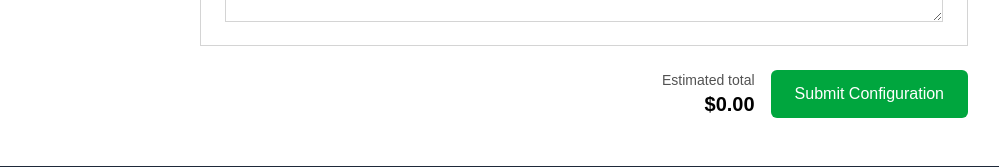
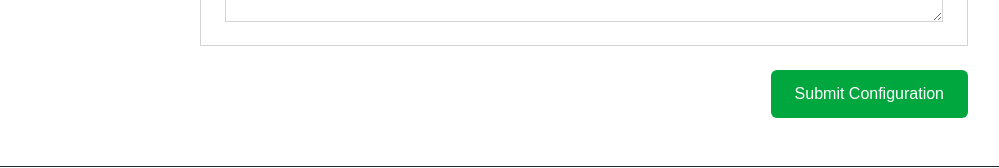
Before and after one commit to BrandonMLeyva/DansComputerRepair, a Next.js app: page /create-computer-configuration-form in a window 1280 px wide. Shown: the part 1002-1170 px from the top of the page, without its empty margins (56-1055 px from the left). Built offline with nearby package versions, Linux system fonts and the light colour scheme; no server answers.

Commit message:
Delete the estimated total for configuration form

```diff
--- a/package.json
+++ b/package.json
@@ -9,6 +9,9 @@
     "lint": "eslint"
   },
   "dependencies": {
+    "@supabase/ssr": "^0.7.0",
+    "@supabase/supabase-js": "^2.78.0",
+    "dayjs": "^1.11.19",
     "lucide-react": "^0.546.0",
     "next": "15.5.5",
     "react": "19.1.0",
--- a/src/app/create-computer-configuration-form/page.js
+++ b/src/app/create-computer-configuration-form/page.js
@@ -14,18 +14,6 @@ export default function CreateComputerConfigurationForm() {
     const [coolings, setCoolings] = useState([])
     const [operatingSystems, setOperatingSystems] = useState([])
     const [networkings, setNetworkings] = useState([])
-    // track current selections so we can compute totals client-side
-    const [selectedCpu, setSelectedCpu] = useState('')
-    const [selectedGpu, setSelectedGpu] = useState('')
-    const [selectedMotherboard, setSelectedMotherboard] = useState('')
-    const [selectedMemory, setSelectedMemory] = useState('')
-    const [selectedStorage, setSelectedStorage] = useState('')
-    const [selectedPsu, setSelectedPsu] = useState('')
-    const [selectedCase, setSelectedCase] = useState('')
-    const [selectedCooling, setSelectedCooling] = useState('')
-    const [selectedOS, setSelectedOS] = useState('')
-    const [selectedNetworking, setSelectedNetworking] = useState('')
-    const [totalPrice, setTotalPrice] = useState(0)
 
     useEffect(() => {
         const types = [
@@ -83,23 +71,6 @@ export default function CreateComputerConfigurationForm() {
             el.classList.remove('text-gray-400')
             el.classList.add('text-black')
         }
-
-        // update selection state for total calculations
-        const name = el.name
-        const val = el.value
-        switch (name) {
-            case 'cpu': setSelectedCpu(val); break
-            case 'gpu': setSelectedGpu(val); break
-            case 'motherboard': setSelectedMotherboard(val); break
-            case 'memory': setSelectedMemory(val); break
-            case 'storage': setSelectedStorage(val); break
-            case 'psu': setSelectedPsu(val); break
-            case 'case': setSelectedCase(val); break
-            case 'cooling': setSelectedCooling(val); break
-            case 'operatingSystem': setSelectedOS(val); break
-            case 'networking': setSelectedNetworking(val); break
-            default: break
-        }
     }
 
     function formatPrice(v) {
@@ -108,38 +79,6 @@ export default function CreateComputerConfigurationForm() {
         if (Number.isNaN(n)) return String(v)
         return new Intl.NumberFormat('en-US', { style: 'currency', currency: 'USD' }).format(n)
     }
-
-    function findPrice(list, selectedVal) {
-        if (!selectedVal || !Array.isArray(list)) return 0
-        const found = list.find((it) => {
-            const val = (it.value ?? it.name)
-            if (val === selectedVal) return true
-            // also allow selecting by id (stringified)
-            if (String(it.id) === String(selectedVal)) return true
-            return false
-        })
-        if (!found) return 0
-        const p = found.price ?? found.price_usd ?? found.cost ?? 0
-        const n = Number(p)
-        return Number.isNaN(n) ? 0 : n
-    }
-
-    // recompute total when selections or option lists change
-    useEffect(() => {
-        const sum = (
-            findPrice(cpus, selectedCpu) +
-            findPrice(gpus, selectedGpu) +
-            findPrice(motherboards, selectedMotherboard) +
-            findPrice(memories, selectedMemory) +
-            findPrice(storages, selectedStorage) +
-            findPrice(psus, selectedPsu) +
-            findPrice(casesList, selectedCase) +
-            findPrice(coolings, selectedCooling) +
-            findPrice(operatingSystems, selectedOS) +
-            findPrice(networkings, selectedNetworking)
-        )
-        setTotalPrice(Number(sum.toFixed(2)))
-    }, [selectedCpu, selectedGpu, selectedMotherboard, selectedMemory, selectedStorage, selectedPsu, selectedCase, selectedCooling, selectedOS, selectedNetworking, cpus, gpus, motherboards, memories, storages, psus, casesList, coolings, operatingSystems, networkings])
 
     async function handleSubmit(e) {
 
@@ -330,16 +269,9 @@ export default function CreateComputerConfigurationForm() {
                         </div>
                     </div>
 
-                    {/* submit area with total on the right */}
-                    <div className="mt-6 flex justify-between items-center">
-                        <div />
-                        <div className="flex items-center gap-4">
-                            <div className="text-right">
-                                <div className="text-sm text-neutral-600">Estimated total</div>
-                                <div className="text-xl font-semibold">{formatPrice(totalPrice)}</div>
-                            </div>
-                            <button type="submit" className="bg-green-600 text-white px-6 py-3 rounded-md">Submit Configuration</button>
-                        </div>
+                    {/* submit area */}
+                    <div className="mt-6 flex justify-end">
+                        <button type="submit" className="bg-green-600 text-white px-6 py-3 rounded-md">Submit Configuration</button>
                     </div>
 
                     {/* status messages */}
```
Also changed, not shown: 1 other file (tests, documents, lock files or other folders).
